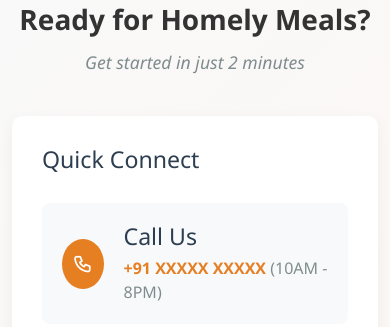
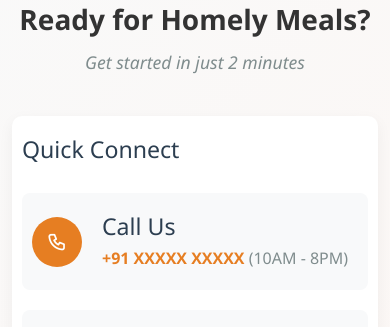
Before and after one commit to rdigininja/Tiffin_Service_Mumbai, a plain HTML site: page index.html in a window 390 px wide. Shown: the part 9390-9717 px from the top of the page. Drawn offline with nearby package versions, Linux system fonts and the light colour scheme.

Commit message:
css up 34

```diff
--- a/css/tiffin_styles.css
+++ b/css/tiffin_styles.css
@@ -1422,8 +1422,18 @@ body {
         font-size: 15px;
     }
 
+    /* =====footer======= */
+
     .contact-section {
         padding: 50px 0;
+    }
+
+    .contact-card {
+        padding: 20px 10px;
+    }
+
+    .quick-contact {
+        padding: 20px 10px;
     }
 
 }
```
